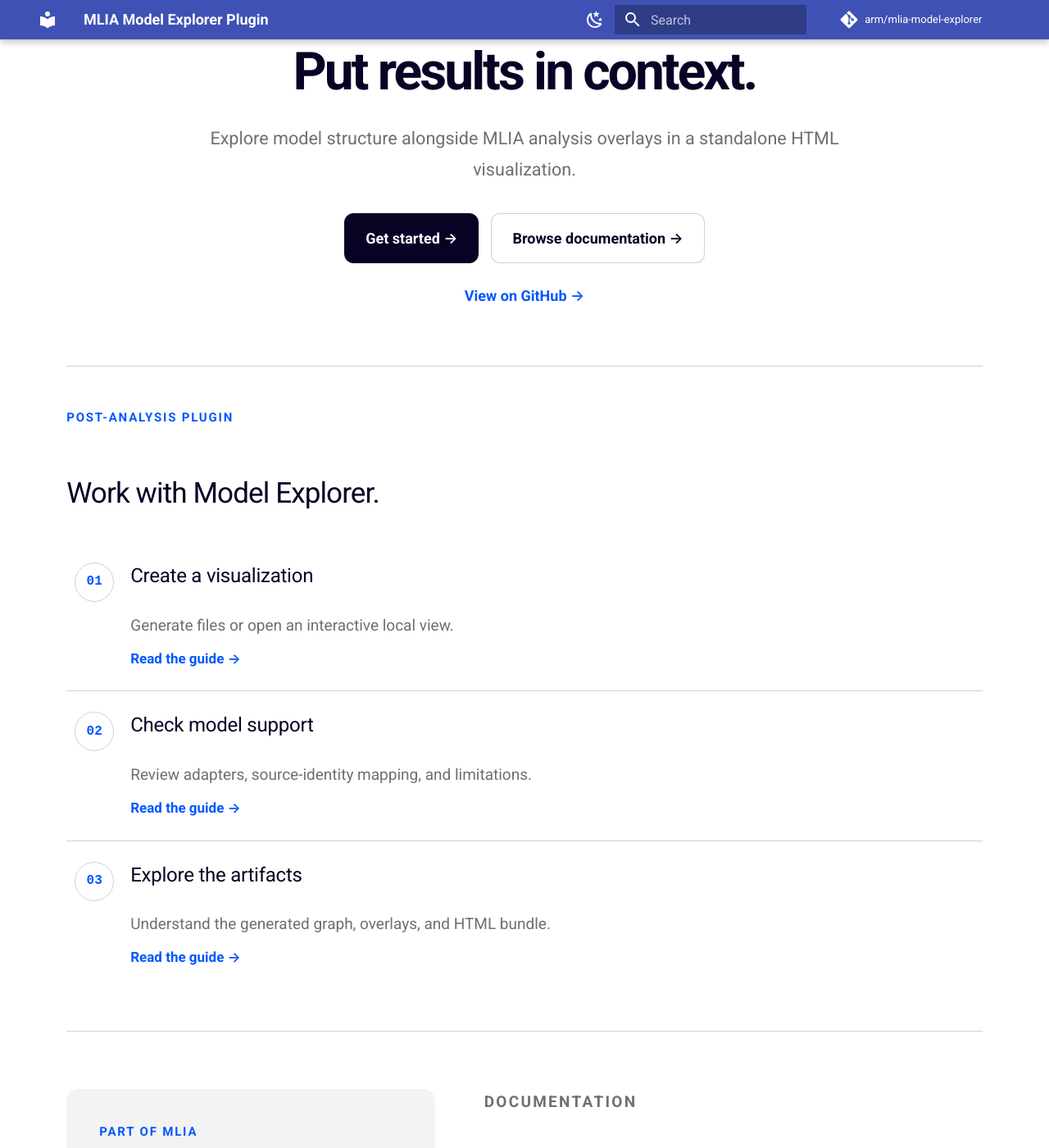
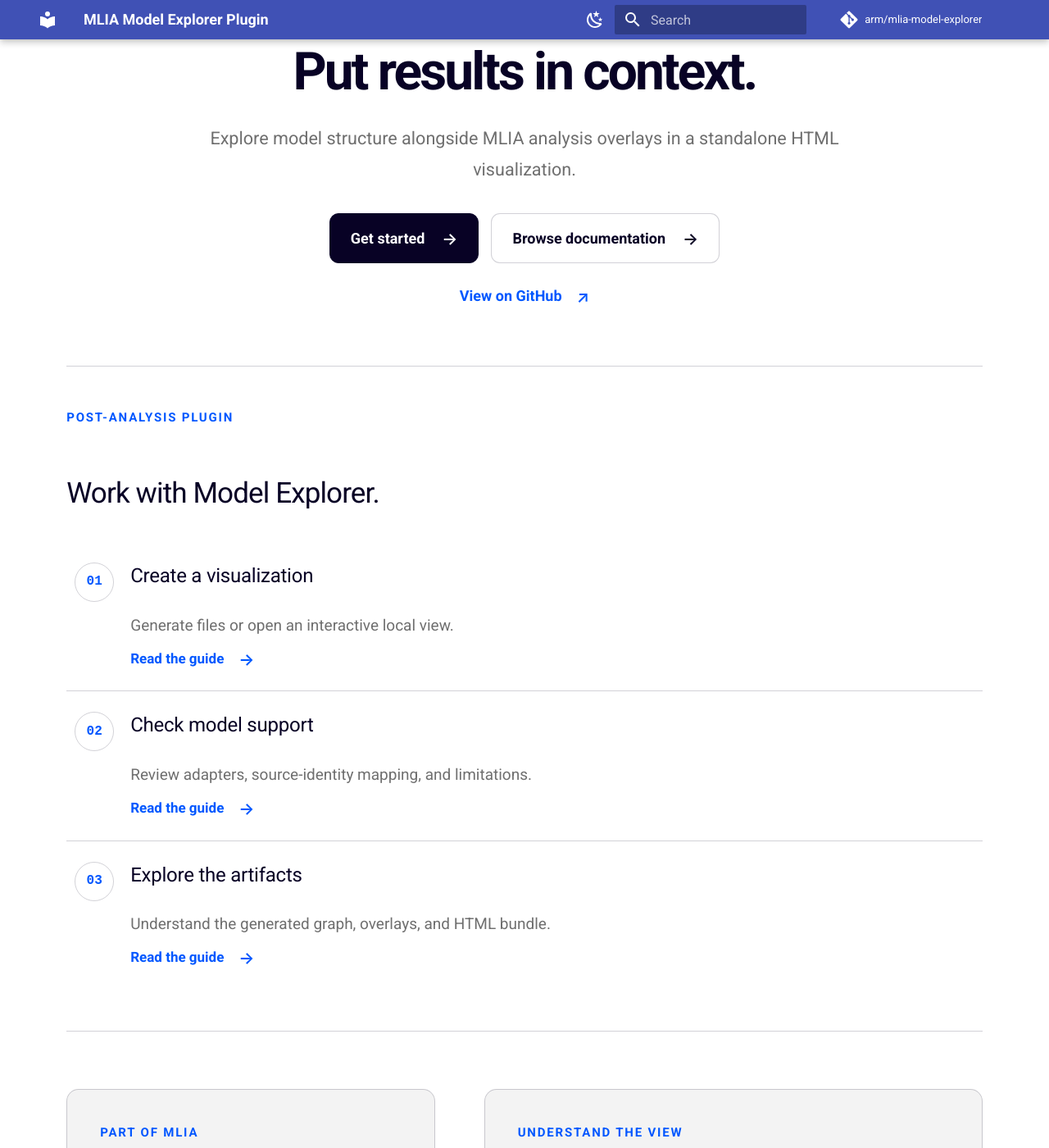
Before and after one commit to arm/mlia-model-explorer, an MkDocs documentation site: the page built from docs/source/index.md, in a window 1280 px wide and 1400 px high, scrolled down 342 px. Shown: the whole window at 82% size. Built offline with MkDocs 1.6.1 and Material for MkDocs 9.7.7, drawn with Linux system fonts in a browser that asks for light colours; comment, search, counter and statistics services are not loaded; some of the changed text lies outside the part shown.

Commit message:
docs: Refine landing cards and links and clean up styling

```diff
--- /dev/null
+++ b/docs/overrides/landing.css
@@ -0,0 +1,58 @@
+/* SPDX-FileCopyrightText: Copyright 2026, Arm Limited and/or its affiliates. */
+/* SPDX-License-Identifier: Apache-2.0 */
+
+.mlia-home {
+  margin: 0 -0.8rem;
+}
+.mlia-home .mlia-brand img {
+  width: 100%;
+  height: auto;
+}
+.mlia-logo-dark {
+  display: none !important;
+}
+[data-md-color-scheme="slate"] .mlia-logo-light {
+  display: none !important;
+}
+[data-md-color-scheme="slate"] .mlia-logo-dark {
+  display: block !important;
+}
+.mlia-home h1,
+.mlia-home h2,
+.mlia-home h3 {
+  font-weight: 500;
+}
+.mlia-home .mlia-hero h1 {
+  color: var(--mlia-ink);
+  font-weight: 600;
+}
+.mlia-home .mlia-analysisConsole pre {
+  background: #f3f3f3;
+  color: #080225;
+  padding: 1.25rem;
+  border-radius: 0.5rem;
+  overflow: auto;
+}
+[data-md-color-scheme="slate"] .mlia-home .mlia-analysisConsole pre {
+  background: #080225;
+  color: #fff;
+}
+
+.mlia-home a.mlia-primaryButton,
+.mlia-home a.mlia-primaryButton:visited {
+  color: #fff;
+}
+[data-md-color-scheme="slate"] .mlia-home a.mlia-primaryButton {
+  color: #080225;
+}
+.mlia-home a.mlia-secondaryButton,
+.mlia-home a.mlia-capabilityCard,
+.mlia-home a.mlia-pluginCard,
+.mlia-home a.mlia-guideRow {
+  color: var(--mlia-ink);
+}
+.mlia-home a.mlia-repositoryLink,
+.mlia-home a.mlia-cardLink,
+.mlia-home .mlia-textLinks a {
+  color: var(--mlia-accent);
+}
--- a/docs/overrides/landing.html
+++ b/docs/overrides/landing.html
@@ -5,8 +5,10 @@
 {{ super() }}
 <link rel="stylesheet" href="{{ 'assets/mlia/landing.css' | url }}">
 {% endblock %}
+{% macro external_attrs(to) -%}{% if to.startswith('http://') or to.startswith('https://') %} target="_blank" rel="noopener noreferrer"{% endif %}{%- endmacro %}
+{% macro indicator(to) -%}<span class="mlia-linkIndicator" aria-hidden="true">{{ '↗' if to.startswith('http://') or to.startswith('https://') else '→' }}</span>{% if to.startswith('http://') or to.startswith('https://') %}<span class="mlia-srOnly"> (opens in a new tab)</span>{% endif %}{%- endmacro %}
 {% macro link(to, label, style='cardLink') -%}
-<a class="mlia-{{ style }}" href="{{ landing_url(to) }}">{{ label }} →</a>
+<a class="mlia-{{ style }}" href="{{ landing_url(to) }}"{{ external_attrs(to) }}>{{ label }} {{ indicator(to) }}</a>
 {%- endmacro %}
 {% block content %}
 <div class="mlia-home"><div class="mlia-surface"><div class="mlia-page">
@@ -35,24 +37,25 @@
     {% if is_core %}<div class="mlia-analysisBody"><div class="mlia-heroVisual"><div class="mlia-visualLabel"><span></span> MLIA / COMMAND LINE</div><div class="mlia-analysisConsole"><p class="mlia-consoleTitle">Discover your environment</p><pre><code>{{ landing.discoveryExample }}</code></pre><p class="mlia-consoleNote">Available checks depend on your installed plugins and backends.</p></div></div>{% endif %}
     <div class="mlia-capabilities">
     {% for item in landing.capabilities if is_core %}
-      <a class="mlia-capabilityCard" href="{{ landing_url(item.to) }}"><span class="mlia-number">{{ item.number }}</span><h2>{{ item.title }}</h2><p>{{ item.description }}</p><span class="mlia-cardLink">{{ item.link }} →</span></a>
+      <a class="mlia-capabilityCard" href="{{ landing_url(item.to) }}"{{ external_attrs(item.to) }}><span class="mlia-number">{{ item.number }}</span><h2>{{ item.title }}</h2><p>{{ item.description }}</p><span class="mlia-cardLink">{{ item.link }} {{ indicator(item.to) }}</span></a>
     {% endfor %}
     {% if not is_core %}{% for item in landing.focus %}
-      <a class="mlia-capabilityCard" href="{{ landing_url(item.to) }}"><span class="mlia-number">0{{ loop.index }}</span><h2>{{ item.title }}</h2><p>{{ item.description }}</p><span class="mlia-cardLink">Read the guide →</span></a>
+      <a class="mlia-capabilityCard" href="{{ landing_url(item.to) }}"{{ external_attrs(item.to) }}><span class="mlia-number">0{{ loop.index }}</span><h2>{{ item.title }}</h2><p>{{ item.description }}</p><span class="mlia-cardLink">Read the guide {{ indicator(item.to) }}</span></a>
     {% endfor %}{% endif %}
     </div>{% if is_core %}</div>{% endif %}
   </section>
-  <div class="mlia-workspace">
+  <div class="mlia-workspace{% if not is_core %} mlia-pairedPanels{% endif %}">
     <section class="mlia-startSection" aria-labelledby="setup-title"><div>
       <p class="mlia-eyebrow">{{ 'Your first analysis' if is_core else 'Part of MLIA' }}</p>
-      <h2 id="setup-title">{{ 'Open a terminal. Start exploring.' if is_core else 'Start with the right setup.' }}</h2>
-      <p class="mlia-sectionLead">{{ 'Install the plugins for your model and target, discover the available backends, then run your first analysis.' if is_core else landing.note }}</p></div>
-      <div class="mlia-textLinks">{% if is_core %}{{ link('https://github.com/arm/mlia#installation','Installation guide') }}{{ link('/api','Use the Python API') }}{% else %}{{ link(landing.start,'Usage guide') }}{{ link('https://developer.arm.com/dev-docs/mlia/','MLIA core documentation') }}{% endif %}</div>
+      <h2 id="setup-title">{{ 'Open a terminal. Start exploring.' if is_core else (landing.panels.startTitle if landing.panels else 'Start with the right setup.') }}</h2>
+      <p class="mlia-sectionLead">{{ 'Install the plugins for your model and target, discover the available backends, then run your first analysis.' if is_core else (landing.panels.startDescription if landing.panels else landing.note) }}</p></div>
+      <div class="mlia-textLinks">{% if is_core %}{{ link('https://github.com/arm/mlia#installation','Installation guide') }}{{ link('/api','Use the Python API') }}{% elif landing.panels %}{% for item in landing.panels.startLinks %}{{ link(item.to,item.label) }}{% endfor %}{% else %}{{ link(landing.start,'Usage guide') }}{{ link('https://developer.arm.com/dev-docs/mlia/','MLIA core documentation') }}{% endif %}</div>
       {% if is_core %}{{ link('/cli#common-workflows','Follow a workflow','secondaryButton') }}{% endif %}
     </section>
-    <section class="mlia-pluginSection" aria-labelledby="guides-title"><div class="mlia-sectionHeader"><p class="mlia-eyebrow">{{ 'The MLIA ecosystem' if is_core else 'Documentation' }}</p><h2 id="guides-title">{{ 'Connect your toolkit.' if is_core else 'Find your next step.' }}</h2>{% if is_core %}<p>The core provides shared workflows. Choose plugins for your targets, converters, and visualization.</p>{% endif %}</div>
-    <div class="mlia-pluginGrid">{% if is_core %}{% for plugin in landing.plugins %}<a class="mlia-pluginCard" href="{{ plugin.to }}"><span class="mlia-tag">{{ plugin.kind }}</span><h3>{{ plugin.name }}</h3><p>{{ plugin.description }}</p><span class="mlia-cardLink">Read the guide →</span></a>{% endfor %}{% else %}{% for guide in landing.guides %}<a class="mlia-guideRow" href="{{ landing_url(guide.to) }}"><span>{{ guide.title }}</span><span aria-hidden="true">↗</span></a>{% endfor %}{% endif %}</div></section>
+    {% if landing.panels %}<section class="mlia-pluginSection mlia-taskPanel" aria-labelledby="guides-title"><p class="mlia-eyebrow">Understand the view</p><h2 id="guides-title">{{ landing.panels.resultsTitle }}</h2><p class="mlia-panelDescription">{{ landing.panels.resultsDescription }}</p><div class="mlia-panelLinks">{% for item in landing.panels.resultsLinks %}{{ link(item.to,item.label) }}{% endfor %}</div></section>{% else %}    <section class="mlia-pluginSection{% if not is_core %} mlia-taskPanel{% endif %}" aria-labelledby="guides-title"><div class="mlia-sectionHeader"><p class="mlia-eyebrow">{{ 'The MLIA ecosystem' if is_core else 'Documentation' }}</p><h2 id="guides-title">{{ 'Connect your toolkit.' if is_core else 'Find your next step.' }}</h2>{% if is_core %}<p>The core provides shared workflows. Choose plugins for your targets, converters, and visualization.</p>{% endif %}</div>
+    <div class="mlia-pluginGrid">{% if is_core %}{% for plugin in landing.plugins %}<a class="mlia-pluginCard" href="{{ plugin.to }}"{{ external_attrs(plugin.to) }}><span class="mlia-tag">{{ plugin.kind }}</span><h3>{{ plugin.name }}</h3><p>{{ plugin.description }}</p><span class="mlia-cardLink">Read the guide {{ indicator(plugin.to) }}</span></a>{% endfor %}{% else %}{% for guide in landing.guides %}<a class="mlia-guideRow" href="{{ landing_url(guide.to) }}"><span>{{ guide.title }}</span>{{ indicator(guide.to) }}</a>{% endfor %}{% endif %}</div></section>{% endif %}
   </div>
+  {% if landing.panels %}<section class="mlia-guideDirectory" aria-labelledby="all-guides-title"><div class="mlia-sectionHeader"><p class="mlia-eyebrow">Documentation</p><h2 id="all-guides-title">Explore all guides.</h2></div><div class="mlia-pluginGrid">{% for guide in landing.guides %}<a class="mlia-guideRow" href="{{ landing_url(guide.to) }}"><span>{{ guide.title }}</span>{{ indicator(guide.to) }}</a>{% endfor %}</div></section>{% endif %}
   <section class="mlia-contribute" aria-labelledby="development-title"><div><p class="mlia-eyebrow">Under the hood</p><h2 id="development-title">{{ 'Follow the analysis. Build what’s next.' if is_core else 'Explore the implementation.' }}</h2><p>{{ 'Explore the architecture, follow an analysis, or build your own plugin.' if is_core else 'Find integration details and contributor guidance.' }}</p></div><div class="mlia-actions">{% if is_core %}{{ link('/high_level_architecture','Architecture','secondaryButton') }}{% endif %}{{ link('/development','Development','secondaryButton') }}</div></section>
 </div></div></div>
 {% endblock %}
```
Also changed, not shown: docs/landing.py (+27 -44 lines), docs/source/landing-page/_links.tsx (added, +48 -0 lines), docs/source/landing-page/content.json (+31 -1 lines), docs/source/landing-page/index.module.css (+56 -44 lines), docs/source/landing-page/index.tsx (+66 -41 lines).
